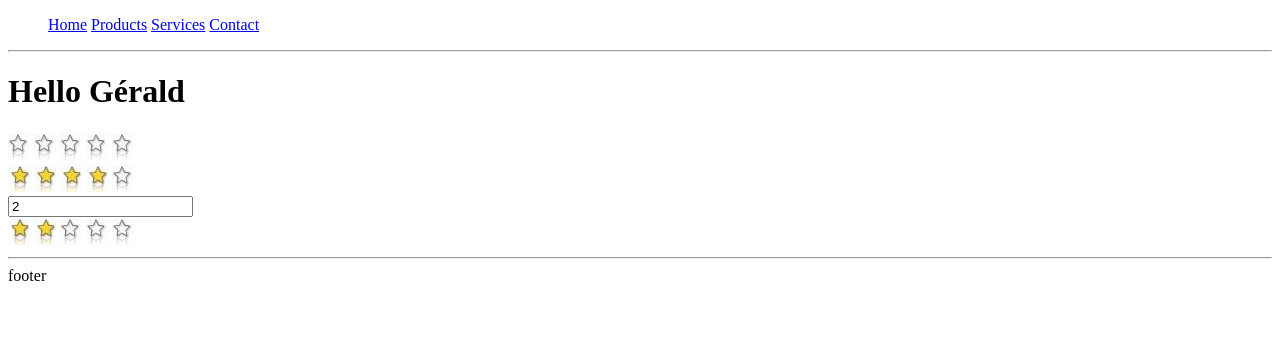
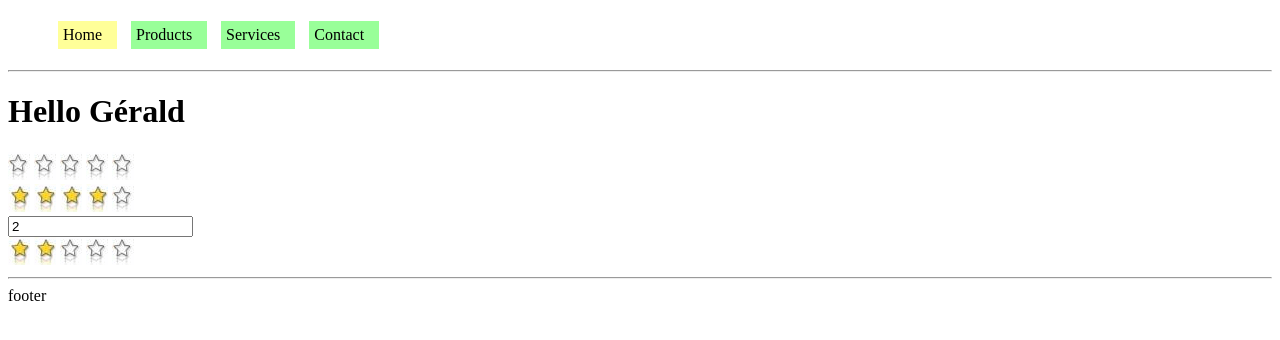
Before and after one commit to jlg-formation/fan_20171023, a website built with webpack: page app/index.html in a window 1280 px wide. Built offline with nearby package versions, Linux system fonts and the light colour scheme; some packages are replaced by stand-ins of ours.

Commit message:
update css

```diff
--- a/app/style.scss
+++ b/app/style.scss
@@ -1,4 +1,6 @@
 $primaryColor:transparent;
+$primaryHue: 120;
+$activeHue: 60;
 body {
 	background-color: $primaryColor;
 }
@@ -6,3 +8,24 @@ body {
 [ng-click] {
 	cursor: pointer;
 }
+
+menu {
+	display: block;
+	item {
+		display: inline-block;
+		margin: 5px 10px;
+		padding: 0px;
+		a {
+			display: block;
+			width: 100%;
+			height: 100%;
+			padding: 5px;
+			background-color: hsl($primaryHue, 100%, 80%);
+			text-decoration: none;
+			color: black;
+			&.active {
+				background-color: hsl($activeHue, 100%, 80%);
+			}
+		}
+	}
+}
```
